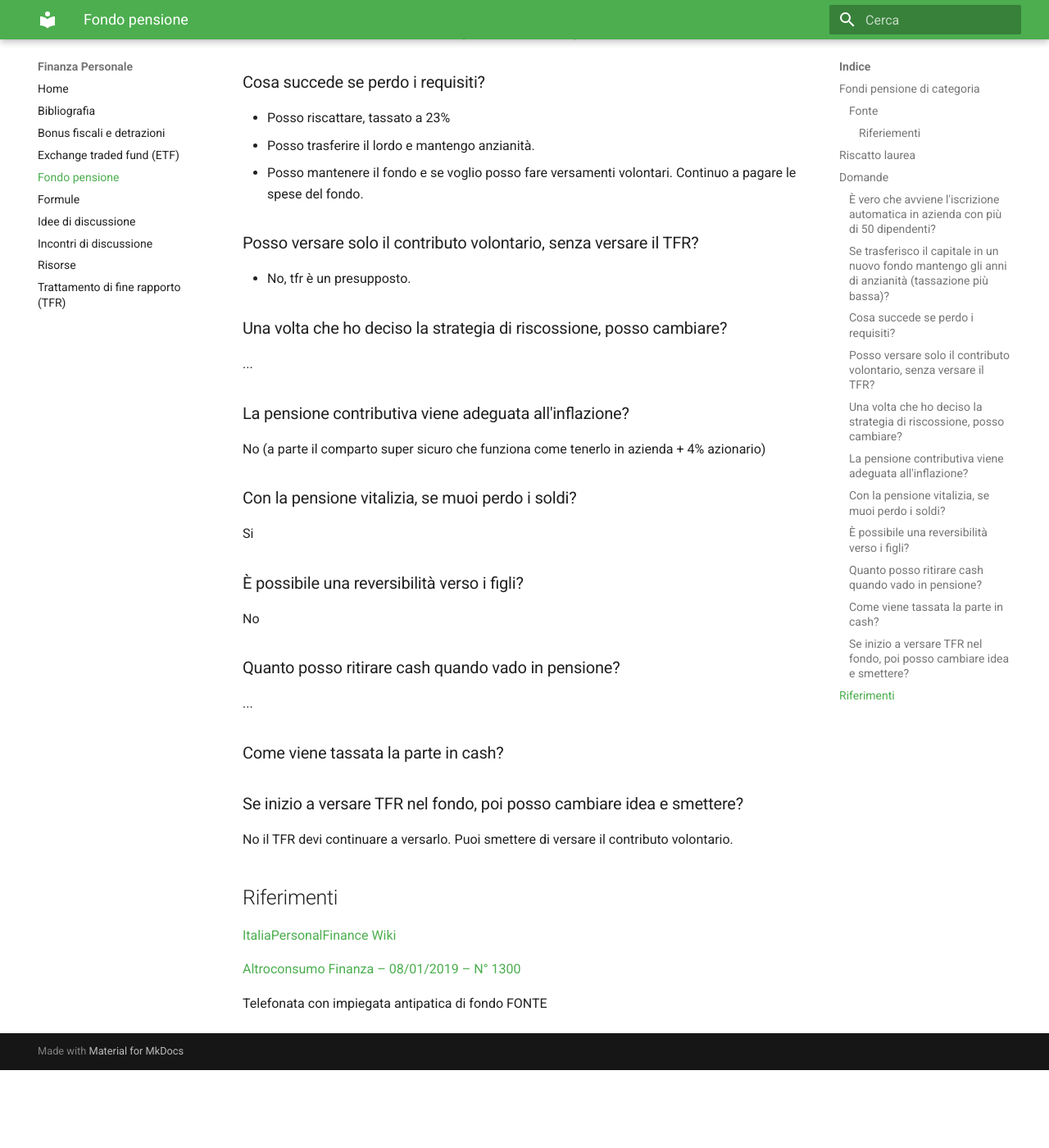
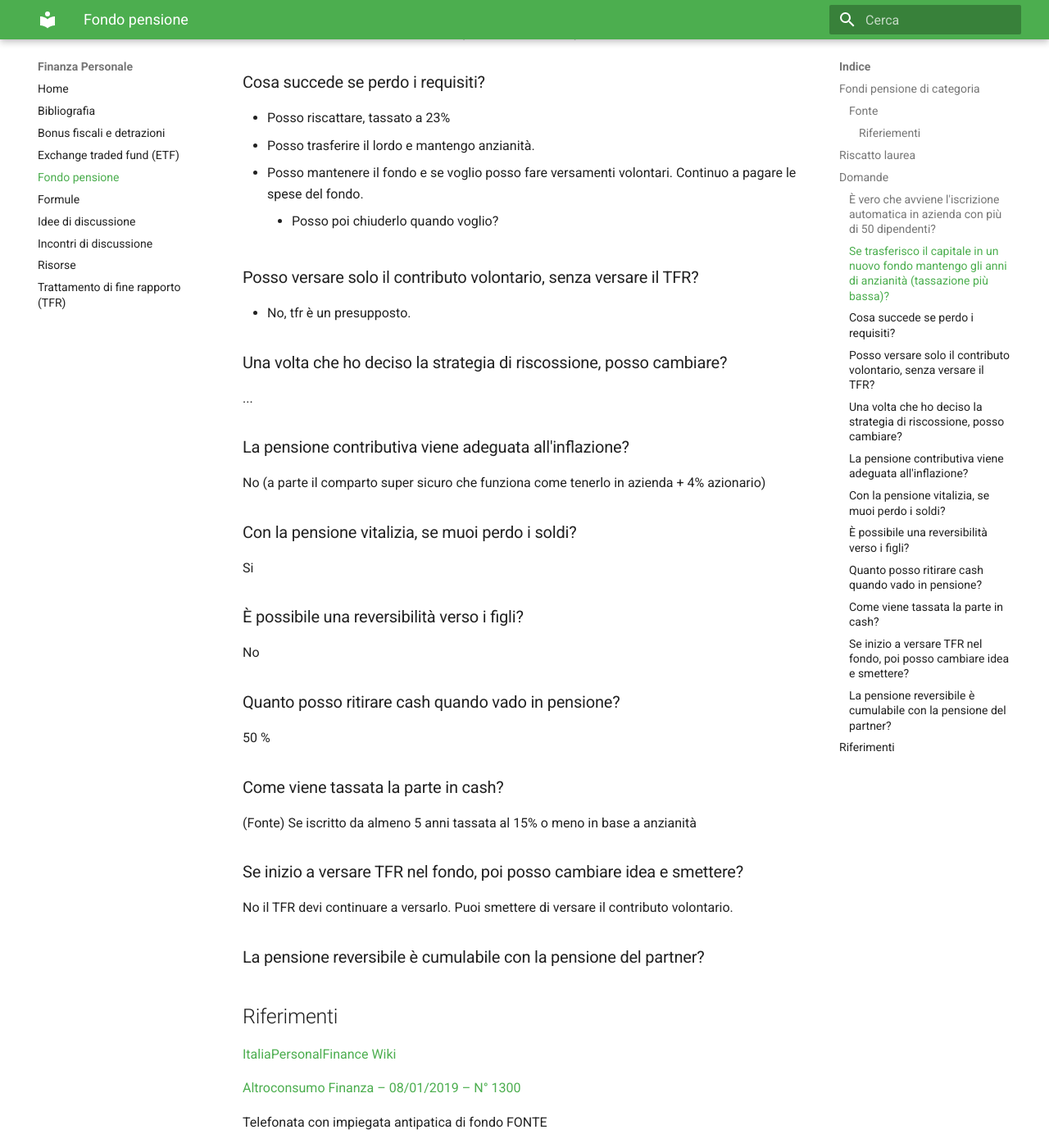
Before and after one commit to simgunz/wiki-finanza-personale, an MkDocs documentation site: the page built from docs/fondo-pensione.md, in a window 1280 px wide and 1400 px high, scrolled down 2677 px. Shown: the whole window at 82% size. Built offline with MkDocs 1.6.1 and Material for MkDocs 9.7.7, drawn with Linux system fonts in a browser that asks for light colours; before the commit the page ends 3982 px from its top, so only the background shows below that.

Commit message:
Aggiunte info fondo pensione

```diff
--- a/docs/fondo-pensione.md
+++ b/docs/fondo-pensione.md
@@ -93,6 +93,8 @@ Sì, l'anzianità viene mantenuta, anche passando a fondi aperti.
 - Posso riscattare, tassato a 23%
 - Posso trasferire il lordo e mantengo anzianità.
 - Posso mantenere il fondo e se voglio posso fare versamenti volontari. Continuo a pagare le spese del fondo.
+  - Posso poi chiuderlo quando voglio?
+
 
 ### Posso versare solo il contributo volontario, senza versare il TFR?
 
@@ -116,13 +118,19 @@ No
 
 ### Quanto posso ritirare cash quando vado in pensione?
 
-...
+50 %
 
 ### Come viene tassata la parte in cash?
+
+(Fonte) Se iscritto da almeno 5 anni tassata al 15% o meno in base a anzianità
 
 ### Se inizio a versare TFR nel fondo, poi posso cambiare idea e smettere?
 
 No il TFR devi continuare a versarlo. Puoi smettere di versare il contributo volontario.
+
+### La pensione reversibile è cumulabile con la pensione del partner?
+
+
 
 ## Riferimenti
 
```
